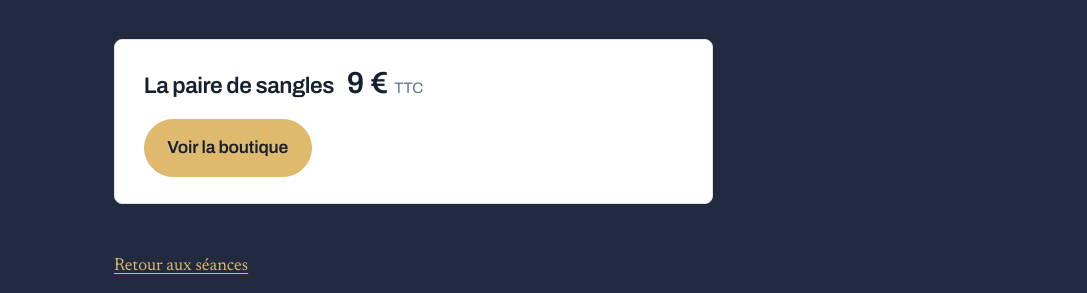
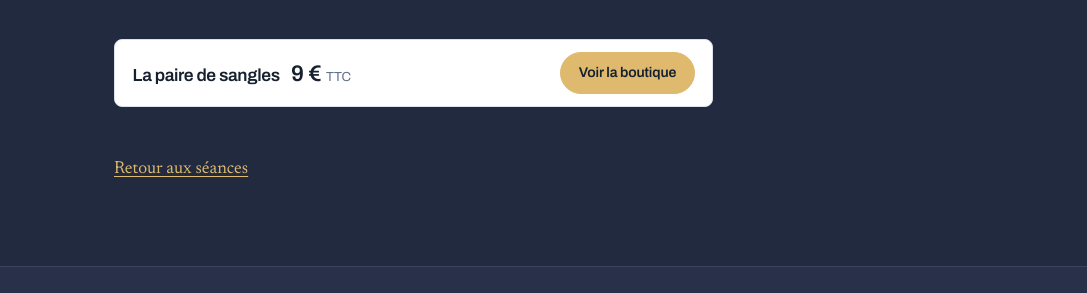
Before and after one commit to cedric-tur/before-site, a plain HTML site: page sangles/index.html in a window 1280 px wide. Shown: the part 2031-2324 px from the top of the page, without its empty margins (96-1183 px from the left). Drawn offline with Linux system fonts and the light colour scheme.

Commit message:
Ramene l'encadre d'achat sur une ligne, compose plus petit
Nom, prix et bouton tiennent desormais sur une ligne, le bouton cale a
droite. Le nom descend d'un cran de taille, le prix de deux, et le
rembourrage de l'encadre est divise par deux : c'est ce que Cedric entend
par discret, ce n'est pas l'argument de la page mais le moyen d'y donner
suite.

Le repli reste autorise : sous 520 px la ligne ne tient plus et le bouton
passe dessous, toujours a droite. Verifie aux 2 largeurs.

Co-Authored-By: Claude Opus 5 <noreply@anthropic.com>

```diff
--- a/sangles/index.html
+++ b/sangles/index.html
@@ -128,17 +128,21 @@
   }
 
   /* L'achat vient en dernier, une fois l'explication faite. */
+  /* Tout sur une ligne, et compose petit : ce n'est pas l'argument de la
+     page, seulement le moyen d'y donner suite. Le nom et le prix restent
+     colles, cales sur la meme ligne de base pour que le prix, plus gros, ne
+     flotte pas ; le bouton part a droite. Le repli reste autorise, sur
+     telephone la ligne ne tient pas. */
   .achat { background: #FFFFFF; border: 1px solid #DBE2EB; border-radius: var(--radius-lg);
-    padding: 1.6rem 1.8rem; max-width: 62ch; display: grid; gap: .8rem; justify-items: start; }
-  /* Le nom et le prix sur une seule ligne, cales sur la meme ligne de base :
-     le prix est compose plus gros, et sans alignement sur la base il
-     paraitrait flotter. Le repli reste autorise pour les ecrans etroits. */
-  .achat__tete { display: flex; align-items: baseline; gap: .8rem; flex-wrap: wrap; }
-  .achat h2 { font-family: "Archivo", sans-serif; font-size: var(--step-1); margin: 0; color: #16202E; }
-  .achat .prix { font-family: "Archivo", sans-serif; font-size: var(--step-2);
+    padding: .8rem 1.1rem; max-width: 62ch; display: flex; align-items: center;
+    gap: .6rem 1.2rem; flex-wrap: wrap; }
+  .achat__tete { display: flex; align-items: baseline; gap: .7rem; flex-wrap: wrap; }
+  .achat h2 { font-family: "Archivo", sans-serif; font-size: var(--step-0); margin: 0; color: #16202E; }
+  .achat .prix { font-family: "Archivo", sans-serif; font-size: var(--step-1);
     font-weight: 600; color: #16202E; margin: 0; line-height: 1.2; }
-  .achat .prix span { font-size: .95rem; font-weight: 400; color: #64718A; }
-  .achat .btn { background: var(--or); border-color: var(--or); color: #16202E; margin-top: .3rem; }
+  .achat .prix span { font-size: .82rem; font-weight: 400; color: #64718A; }
+  .achat .btn { background: var(--or); border-color: var(--or); color: #16202E;
+    margin-left: auto; padding: .5rem 1.1rem; font-size: .88rem; }
 
   .retour { margin-top: 3rem; }
 </style>
```
